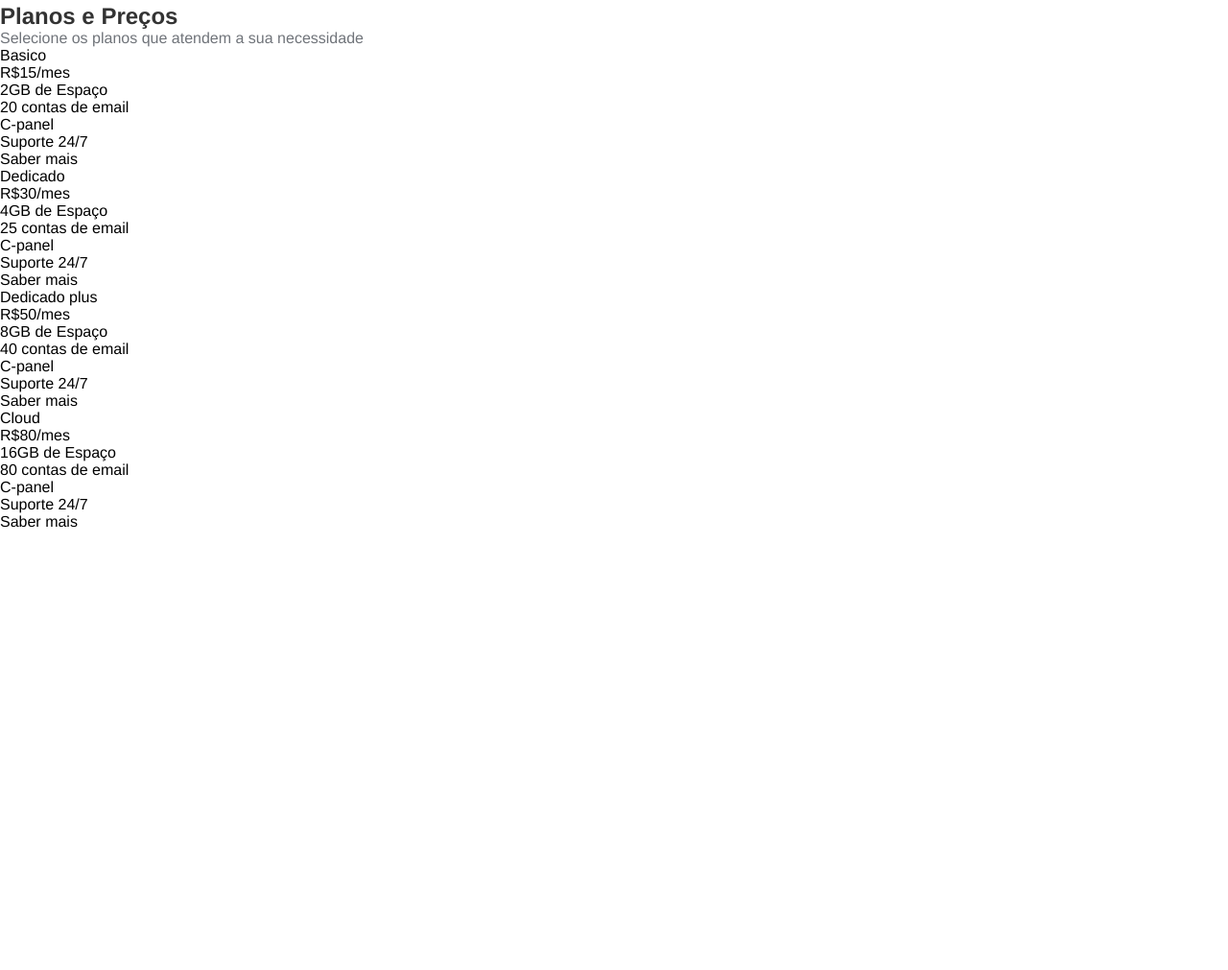
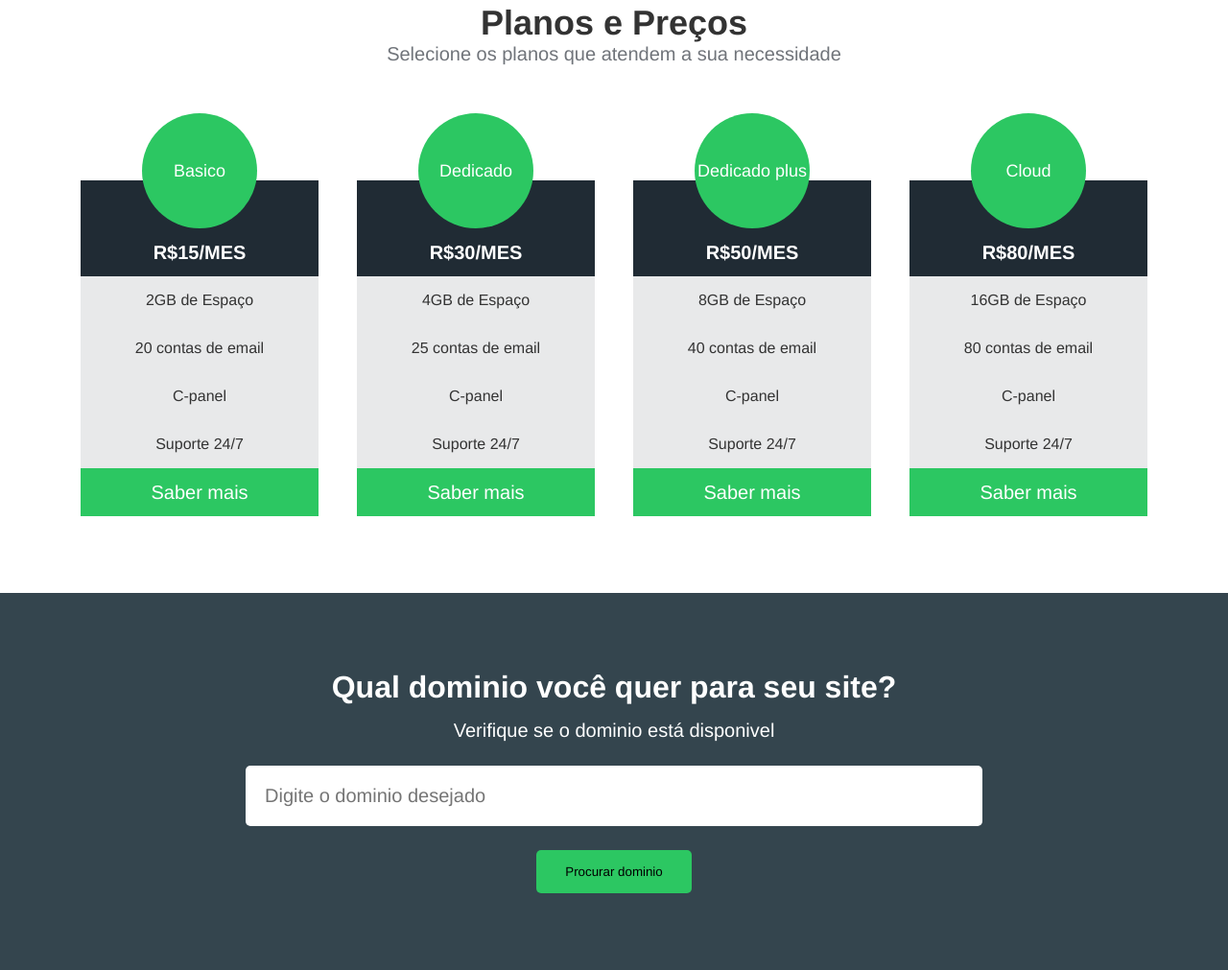
Before and after one commit to marceloffernando/projeto-site, a plain HTML site: page index.html in a window 1280 px wide. Shown: the part 949-1960 px from the top of the page at 96% size. Before the commit the page ends 1502 px from the top, so only its background shows below. Drawn offline with Linux system fonts and the light colour scheme.

Commit message:
continuação

```diff
--- a/css/style.css
+++ b/css/style.css
@@ -112,3 +112,98 @@ nav{
 .service-container p{
     line-height: 24px;
 }
+
+/* planos e preços */
+
+.preço-container{
+    padding-bottom: 5rem;
+    text-align: center;
+}
+.preço-container h2{
+    font-size: 36px;
+}
+.preço-container p{
+    font-size: 20px;
+}
+.planos-container{
+    display: flex;
+    justify-content: space-between;
+    width: 90%;
+    margin: 50px auto 0;
+}
+.planos{
+    flex: 1;
+    max-width: 275px;
+    margin: 0 20px;
+}
+.planos ul{
+    padding: 0;
+}
+.planos li{
+    list-style: none;
+    height: 50px;
+    line-height: 50px;
+    background-color: #e8e9ea;
+    color: #333;
+}
+.planos .nome-plano{
+    width: 120px;
+    height: 120px;
+    border-radius: 50%;
+    background-color: #2cc762;
+    color: white;
+    text-align: center;
+    line-height: 120px;
+    margin: 0 auto -50px;
+    font-size: 18px;
+    position: relative;
+}
+.planos .preço{
+    text-transform: uppercase;
+    font-size: 20px;
+    font-weight: bold;
+    padding: 50px 0;
+    background-color: #202b34;
+    color: #fff;
+}
+.planos .plano-btn{
+    background-color: #2cc762;
+    color: #fff;
+    font-size: 20px;
+    cursor: pointer;
+}
+
+/* domimio */
+
+.dominio-container{
+    background-color: #34454e;
+    text-align: center;
+    padding: 5rem 0;
+}
+.dominio-container h2{
+    color: #fff;
+    font-size: 32px;
+    padding-bottom: 15px;
+}
+.dominio-container p{
+    color: #fff;
+    font-size: 20px;
+    margin-bottom: 25px;
+}
+.dominio-container input{
+    display: block;
+    border: none;
+    border-radius: 5px;
+    margin: 0 auto;
+}
+.dominio-container input[type=text]{
+    width: 60%;
+    padding: 20px;
+    font-size: 20px;
+    margin-bottom: 25px;
+}
+.dominio-container input[type=submit]{
+    background-color: #2cc762;
+    padding: 15px 30px;
+    cursor: pointer;
+}
--- a/index.html
+++ b/index.html
@@ -54,7 +54,7 @@
                     </li>
                 </ul>
             </section>
-            <section class="preço-conatainer">
+            <section class="preço-container">
                 <h2>Planos e Preços</h2>
                 <p>Selecione os planos que atendem a sua necessidade</p>
                 <div class="planos-container">
@@ -83,7 +83,7 @@
                     <div class="planos">
                         <ul>
                             <li class="nome-plano">Dedicado plus</li>
-                            <li class="preço-recomendado">R$50/mes</li>
+                            <li class="preço recomendado">R$50/mes</li>
                             <li>8GB de Espaço</li>
                             <li>40 contas de email</li>
                             <li>C-panel</li>
@@ -104,6 +104,14 @@
                     </div>
                 </div>
             </section>
+            <section class="dominio-container">
+                <h2>Qual dominio você quer para seu site?</h2>
+                <p>Verifique se o dominio está disponivel</p>
+                <form action="">
+                    <input type="text" name="dominio" id="dominio" placeholder="Digite o dominio desejado">
+                    <input type="submit" value="Procurar dominio">
+                </form>
+            </section>
 
         </main>
     </div>
```
